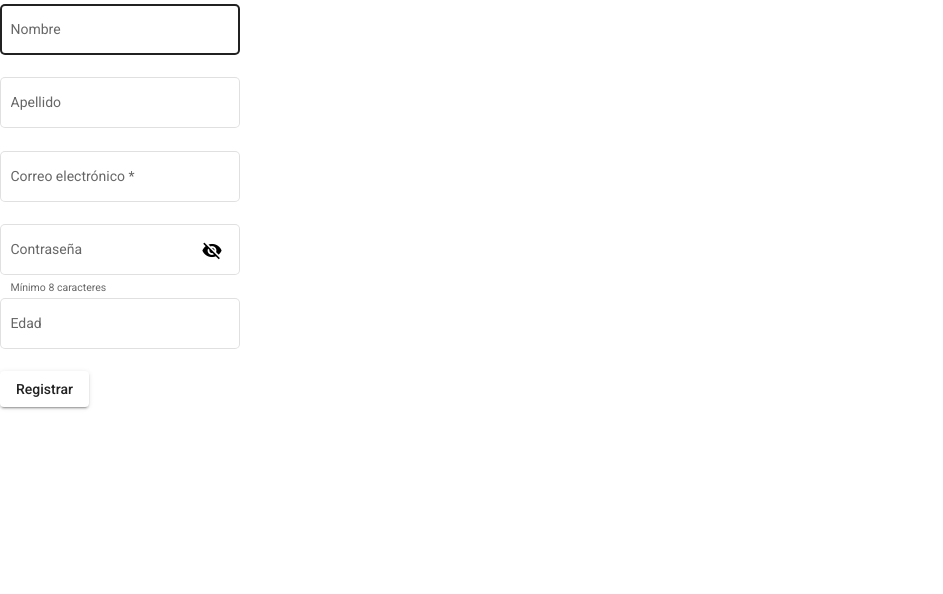
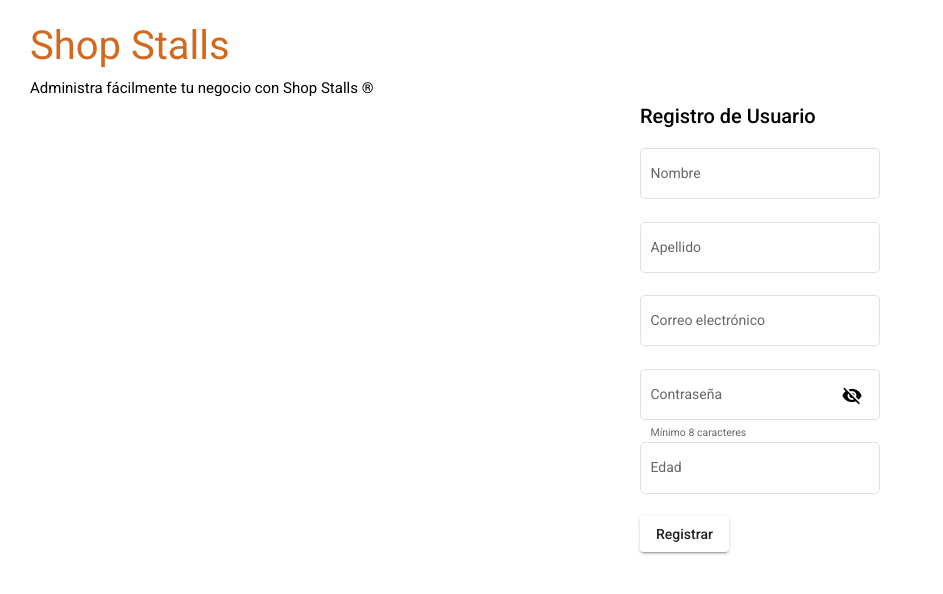
Before and after one commit to David-sqrtpi/shop-stalls, an Angular app in the folder view/: page / in a window 1280 px wide. Shown: the top 594 px of the page, without its empty margins (0-943 px from the left). Built offline with nearby package versions, Linux system fonts and the light colour scheme.

Commit message:
register a user form with some validations

```diff
--- a/view/src/app/app.component.css
+++ b/view/src/app/app.component.css
@@ -2,3 +2,26 @@
     display: block;
     width: 240px;
 }
+
+h1 {
+    font-size: 40px;
+    color: chocolate;
+}
+
+p {
+    font-size: 15px;
+}
+
+.title {
+    display: inline-block;
+    position: absolute;
+    top: 30px;
+    left: 30px;
+}
+
+.register_form {
+    position: absolute;
+    display: inline-block;
+    left: 50%;
+    top: 100px;
+}
--- a/view/src/app/app.component.html
+++ b/view/src/app/app.component.html
@@ -1,28 +1,43 @@
+<div class="container">
+  <div class="title">
+    <h1>Shop Stalls</h1>
+    <p>Administra fácilmente tu negocio con Shop Stalls &#174;</p>
+  </div>
+
+  <div class="register_form">
+    <h2>Registro de Usuario</h2>
     <form method="post">
-  <mat-form-field appearance="outline">
+      <mat-form-field appearance="outline" hideRequiredMarker>
         <mat-label>Nombre</mat-label>
-    <input matInput>
+        <input matInput required [formControl]="name">
+        <mat-error>{{error(name.value)}}</mat-error>
       </mat-form-field>
-  <mat-form-field appearance="outline">
+      <mat-form-field appearance="outline" hideRequiredMarker>
         <mat-label>Apellido</mat-label>
-    <input matInput>
+        <input matInput required [formControl]="last">
+        <mat-error>{{error(last.value)}}</mat-error>
       </mat-form-field>
-  <mat-form-field appearance="outline">
+      <mat-form-field appearance="outline" hideRequiredMarker>
         <mat-label>Correo electrónico</mat-label>
-    <input matInput placeholder="pat@ejemplo.com" [formControl]="email" required>
+        <input matInput [formControl]="email" required>
         <mat-error *ngIf="email.invalid">{{getErrorMessage()}}</mat-error>
       </mat-form-field>
-  <mat-form-field appearance="outline">
+      <mat-form-field appearance="outline" hideRequiredMarker>
         <mat-label>Contraseña</mat-label>
-    <input matInput [type]="hide ? 'password' : 'text'">
-    <button mat-icon-button matSuffix (click)="hide = !hide" [attr.aria-label]="'Hide password'" [attr.aria-pressed]="hide">
+        <input matInput [type]="hide ? 'password' : 'text'" required [formControl]="password">
+        <button mat-icon-button matSuffix (click)="hide = !hide" [attr.aria-label]="'Hide password'"
+          [attr.aria-pressed]="hide">
           <mat-icon>{{hide ? 'visibility_off' : 'visibility'}}</mat-icon>
         </button>
+        <mat-error>{{error(password.value)}}</mat-error>
         <mat-hint>Mínimo 8 caracteres</mat-hint>
       </mat-form-field>
-  <mat-form-field appearance="outline">
+      <mat-form-field appearance="outline" hideRequiredMarker>
         <mat-label>Edad</mat-label>
-    <input matInput type="number">
+        <input matInput type="number" required [formControl]="age">
+        <mat-error>{{error(age.value)}}</mat-error>
       </mat-form-field>
-  <button mat-raised-button type="submit">Registrar</button>
+      <button mat-raised-button type="submit" (click)="register('text')">Registrar</button>
     </form>
+  </div>
+</div>
--- a/view/src/app/app.component.ts
+++ b/view/src/app/app.component.ts
@@ -11,8 +11,22 @@
 export class AppComponent {
   title = 'Shop Stalls';
 
+  name = new FormControl();
+  last = new FormControl();
+  password = new FormControl();
+  age = new FormControl();
+
   email = new FormControl('', [Validators.required, Validators.email]);
   hide = true;
+
+  register(text:string){
+    alert(text);
+  }
+
+  error(field:any){
+    if(!field)
+    return "Este campo es obligatorio";
+  }
 
   getErrorMessage() {
     if (this.email.hasError('required')) {
```
Lines whose indentation alone changed are shown as unchanged.
